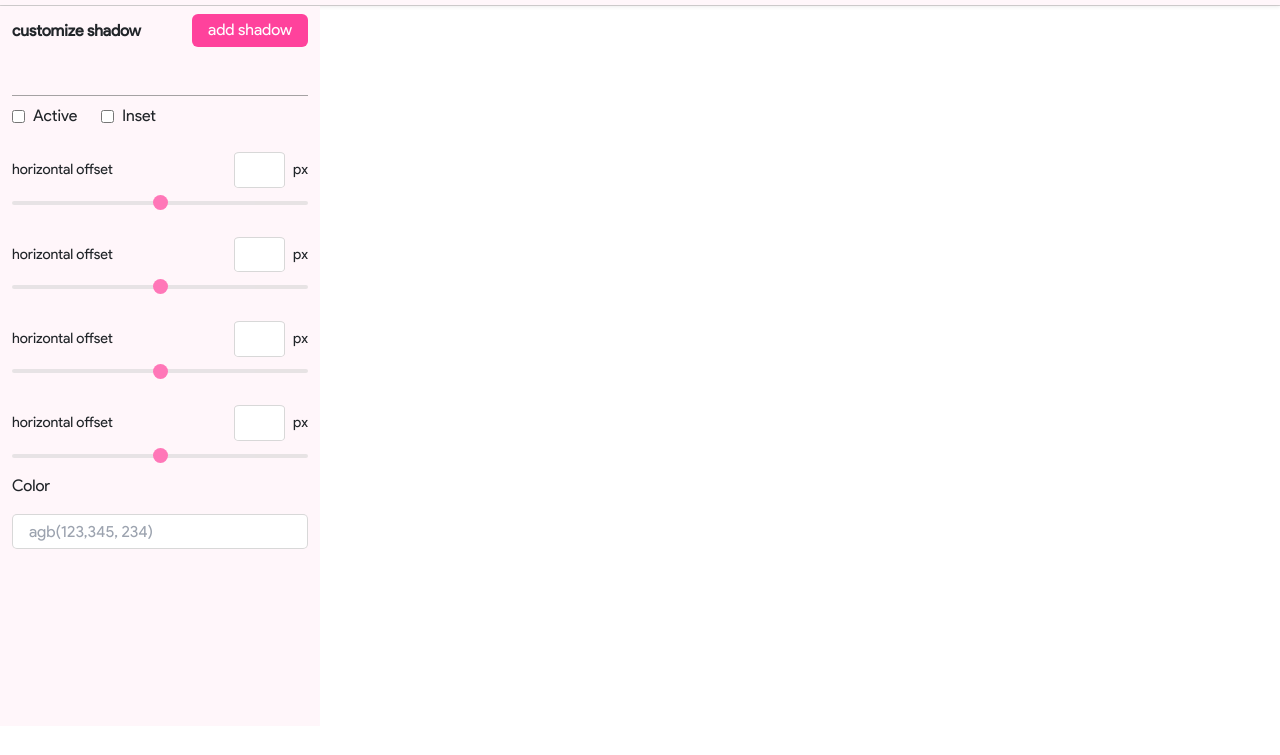
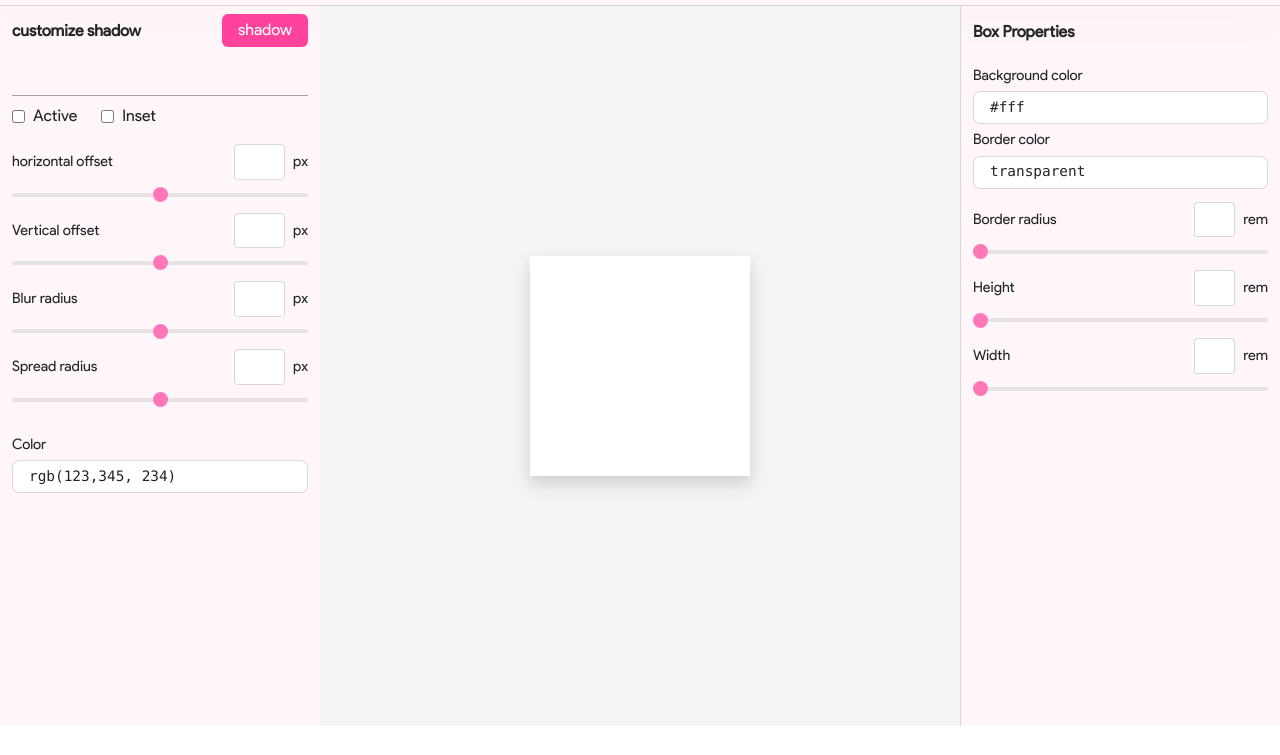
Before and after one commit to roshana01/Box_shadow_generator, a plain HTML site: page index.htm in a window 1280 px wide. Shown: the part 45-800 px from the top of the page. Drawn offline with nearby package versions, Linux system fonts and the light colour scheme.

Commit message:
finish main

```diff
--- a/assets/style/app.css
+++ b/assets/style/app.css
@@ -1,6 +1,11 @@
 body {
     font-family: "Product Sans Regular";
 }
+
+input{
+    font-family: 'Consolas';
+}
+
 :root {
     --main-color: #fff6faef;
     --second-color: #ff429c;
@@ -11,14 +16,13 @@ body {
 ::-webkit-scrollbar {
     height: 4px;
     width: 6px;
-
 }
 ::-webkit-scrollbar-track {
     background: #ccc;
     border-radius: 10px;
 }
 ::-webkit-scrollbar-thumb {
-    background-color:  var(--second-color);
+    background-color: var(--second-color);
     border-radius: 10px;
 }
 
@@ -48,10 +52,9 @@ aside {
     height: 90vh;
     background-color: var(--main-color);
     overflow-y: scroll;
-
 }
 
-aside .container{
+aside .container {
     height: 100vh;
 }
 
@@ -71,7 +74,7 @@ aside .container{
 .shadow-items {
     display: flex;
     flex-direction: column;
-    padding: 1rem 0;
+    padding: 0.5rem 0;
 }
 .shadow-items .item {
     display: flex;
@@ -80,7 +83,7 @@ aside .container{
     margin-bottom: 0.8rem;
 }
 
-.shadow-items .item div{
+.shadow-items .item div {
     display: flex;
     width: 25%;
     justify-content: center;
@@ -91,12 +94,14 @@ aside .container{
 span {
     font-size: 0.9rem;
 }
+
 .shadow-color input[type="text"] {
     width: 100%;
-    margin: 1rem 0;
+    margin: .3rem 0;
     padding: 0.3rem 1rem;
-    border-radius: 5px;
+    border-radius: 7px;
     border: 1px solid var(--border--color);
+    font-size: .9rem;
 }
 .shadow-items input[type="number"] {
     width: 90%;
@@ -106,7 +111,10 @@ span {
     background-color: #fff;
     padding: 0.3rem;
     text-align: center;
-    margin-right: .5rem;
+    margin-right: 0.5rem;
+}
+.shadow-color p {
+    font-size: .9rem;
 }
 
 .shadow-items input[type="number"]::-webkit-outer-spin-button,
@@ -114,5 +122,19 @@ span {
     -webkit-appearance: none;
     margin: 0;
 }
+/* section */
+section {
+    width: 50%;
+    height: 90vh;
+    background-color: #F3F4F6;
+}
 
-/* shadow-sm focus:outline-none focus:ring-2 focus:ring-blue-600 focus:border-transparent block w-full sm:text-sm border border-gray-300 rounded-md appearance-none bg-white py-2 px-3 !w-14 text-center"  */
+/*side Bare right */
+.side-right .side-header {
+    border: none;
+}
+
+.side-right {
+    overflow-y: hidden;
+    border-left: 1px solid var(--border--color);;
+}
--- a/assets/style/slider.css
+++ b/assets/style/slider.css
@@ -33,3 +33,8 @@
     background: var(--second-color);
     cursor: pointer;
   }
+  .container .box-shadow{
+    width: 40%;
+    height: 40%;
+    background-color: var(--text--color);
+  }
--- a/index.htm
+++ b/index.htm
@@ -31,8 +31,8 @@
 
 <body>
     <!-- header web -->
-    <header>
-        <div class="container flex justify-between items-center p-1 py-2 shadow-sm">
+    <header class="shadow-lg">
+        <div class="container flex justify-between items-center p-1 py-2 ">
             <div class="title-header font-bold">
                 <h2>Box shadow</h2>
             </div>
@@ -43,12 +43,12 @@
         </div>
     </header>
     <!--main -->
-    <main>
+    <main class="flex h-full">
         <aside>
             <div class="container h-full">
                 <div class="side-header flex justify-between items-center pt-2 pb-5">
                     <h3 class="font-bold">customize shadow</h3>
-                    <button>add shadow</button>
+                    <button> shadow</button>
                 </div>
                 <div class="side-body">
                     <div class="shadow-inset py-2">
@@ -61,46 +61,105 @@
                         <div class="item">
                             <p>horizontal offset</p>
                             <div>
-                                <input type="number"  min="-100" miax="100">
+                                <input type="number" min="-100" miax="100">
                                 <span>px</span>
                             </div>
                         </div>
-                        <input type="range" name="" id="" min="-100" max="100" step="1" />
+                        <input type="range" name="" id="" min="-100" max="100" step="1" value="0"/>
                     </div>
                     <div class="shadow-items">
                         <div class="item">
-                            <p>horizontal offset</p>
+                            <p>Vertical offset</p>
                             <div>
-                                <input type="number"  min="-11" miax="100">
+                                <input type="number" min="-11" miax="100">
                                 <span>px</span>
                             </div>
                         </div>
-                        <input type="range" name="" id="" min="-100" max="100" step="1" />
+                        <input type="range" name="" id="" min="-100" max="100" step="1" value="0"/>
                     </div>
                     <div class="shadow-items">
                         <div class="item">
-                            <p>horizontal offset</p>
+                            <p>Blur radius</p>
                             <div>
-                                <input type="number"  min="-11" miax="100">
+                                <input type="number" min="-11" miax="100">
                                 <span>px</span>
                             </div>
                         </div>
-                        <input type="range" name="" id="" min="-100" max="100" step="1" />
+                        <input type="range" name="" id="" min="-100" max="100" step="1" value="0"/>
                     </div>
                     <div class="shadow-items">
                         <div class="item">
-                            <p>horizontal offset</p>
+                            <p>Spread radius</p>
                             <div>
-                                <input type="number"  min="-11" miax="100">
+                                <input type="number" min="-11" miax="100">
                                 <span>px</span>
                             </div>
                         </div>
-                        <input type="range" name="" id="" min="-100" max="100" step="1" />
+                        <input type="range" name="" id="" min="-100" max="100" step="1" value="0"/>
+                    </div>
+                    <div class="shadow-color mt-4">
+                        <p>Color</p>
+                        <input type="text" value="rgb(123,345, 234)" />
+                    </div>
+                </div>
+            </div>
+        </aside>
+
+        <section>
+            <div class="container h-full flex justify-center items-center">
+                <div class="box shadow bg-white" style="width: 220px;height: 220px;"></div>
+            </div>
+        </section>
+
+
+
+       <aside class="side-right">
+            <div class="container h-full">
+                <div class="side-header flex justify-between items-center pt-3 pb-4">
+                    <h3 class="font-bold">Box Properties</h3>
+                </div>
+                <div class="side-body">
+                    <div class="shadow-color">
+                        <p>Background color</p>
+                        <input type="text" value="#fff" />
                     </div>
                     <div class="shadow-color">
-                        <p>Color</p>
-                        <input type="text" placeholder="agb(123,345, 234)" />
+                        <p>Border color</p>
+                        <input type="text" value="transparent" />
                     </div>
+
+
+                    <div class="shadow-items">
+                        <div class="item">
+                            <p>Border radius</p>
+                            <div>
+                                <input type="number"  min="0" miax="20">
+                                <span>rem</span>
+                            </div>
+                        </div>
+                        <input type="range" name="" id="" min="0" max="20" step="1" value="0"/>
+                    </div>
+                    <div class="shadow-items">
+                        <div class="item">
+                            <p>Height</p>
+                            <div>
+                                <input type="number"  min="0" miax="20">
+                                <span>rem</span>
+                            </div>
+                        </div>
+                        <input type="range" name="" id="" min="-0" max="20" step="1" value="0"/>
+                    </div>
+                    <div class="shadow-items">
+                        <div class="item">
+                            <p>Width</p>
+                            <div>
+                                <input type="number"  min="0" miax="20">
+                                <span>rem</span>
+                            </div>
+                        </div>
+                        <input type="range" name="" id="" min="0" max="20" step="1" value="0" />
+                    </div>
+
                 </div>
             </div>
         </aside>
```
